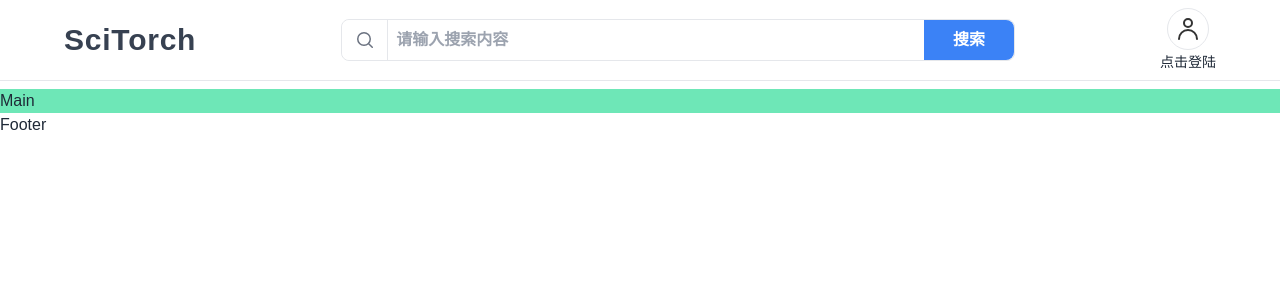
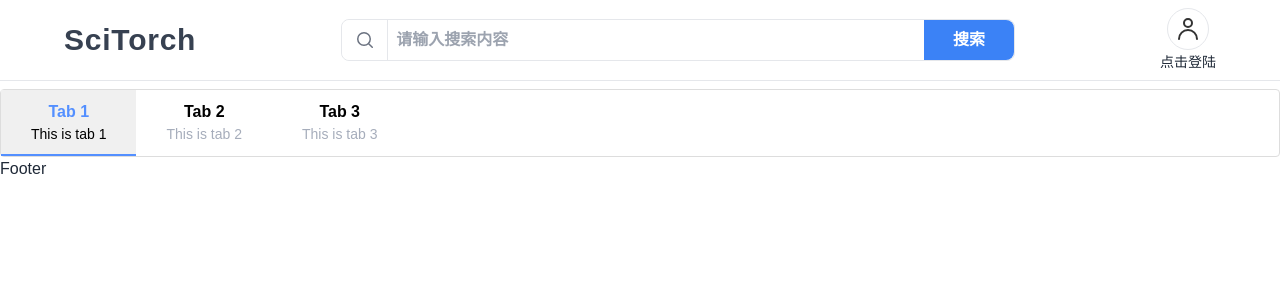
Before and after one commit to xiaorenwu234/SciTorch, a Vue app in the folder SciTorch-Frontend/: page / in a window 1280 px wide. Shown: the top 300 px of the page. Built offline with nearby package versions, Linux system fonts and the light colour scheme; a web font is replaced by a local one.

Commit message:
处理首页tab部分

```diff
--- /dev/null
+++ b/SciTorch-Frontend/src/frames/HomeView_MainFrame.vue
@@ -0,0 +1,78 @@
+<template>
+  <div class="tabs">
+    <div class="tab-header">
+      <div
+          v-for="tab in tabs"
+          :key="tab.name"
+          class="tab-item"
+          :class="{ active: activeTab === tab.name }"
+          @click="selectTab(tab.name)"
+      >
+        <div class="font-bold">
+          {{tab.label}}
+        </div>
+        <div class="text-sm sub">
+          {{tab.description}}
+        </div>
+      </div>
+    </div>
+    <div class="tab-content">
+      <slot :name="activeTab"></slot>
+    </div>
+  </div>
+</template>
+
+<script setup>
+import { ref } from 'vue';
+
+const tabs = [
+  { name: 'tab1', label: 'Tab 1',description:'This is tab 1' },
+  { name: 'tab2', label: 'Tab 2',description:'This is tab 2' },
+  { name: 'tab3', label: 'Tab 3',description:'This is tab 3' },
+];
+
+const activeTab = ref('tab1');
+
+function selectTab(tabName) {
+  activeTab.value = tabName;
+}
+</script>
+
+<style scoped>
+.tabs {
+  border: 1px solid #ddd;
+  border-radius: 4px;
+}
+
+.tab-header {
+  display: flex;
+  cursor: pointer;
+}
+
+.tab-item {
+  color:black;
+  padding:10px 30px 10px 30px;
+  text-align: center;
+  border-bottom: 2px solid transparent;
+  flex-grow: 0;
+  flex-shrink: 1;
+  flex-basis: auto;
+}
+
+
+.tab-item .sub {
+  color:oklch(0.746477 0.0216 264.436)
+}
+
+
+.tab-item.active {
+  border-bottom: 2px solid #538FFF;
+  background-color: #f0f0f0;
+  color: #538FFF;
+}
+
+.tab-item.active .sub {
+  color:black;
+}
+
+</style>
--- a/SciTorch-Frontend/src/views/HomeView.vue
+++ b/SciTorch-Frontend/src/views/HomeView.vue
@@ -48,7 +48,11 @@
         </div>
         <div class="mb-2 border-t w-full"></div>
       </div>
-      <div class="bg-emerald-300">Main</div>
+      <div class="flex">
+        <div class="w-full">
+          <HomeView_MainFrame></HomeView_MainFrame>
+        </div>
+      </div>
       <div>Footer</div>
     </div>
   </div>
@@ -57,6 +61,7 @@
 <script setup>
 import {UserStore} from "@/stores/UserStore.js";
 import router from "@/router/index.js";
+import HomeView_MainFrame from "@/frames/HomeView_MainFrame.vue";
 
 const userStore = UserStore();
 
```
